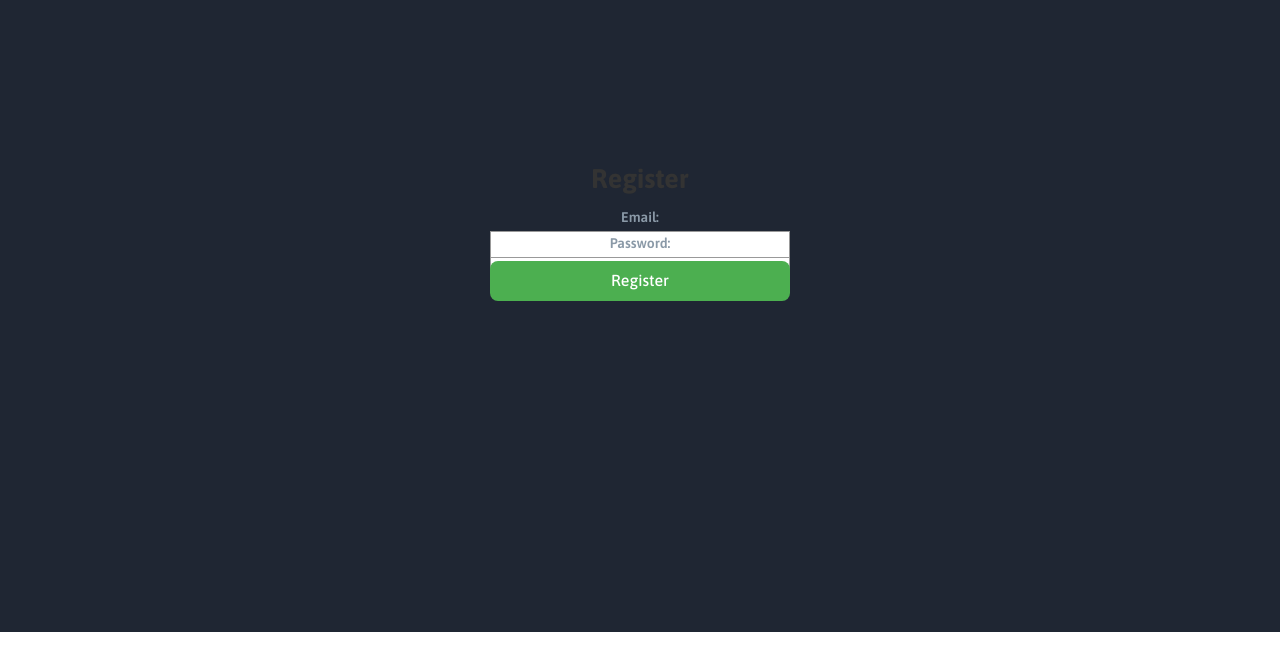
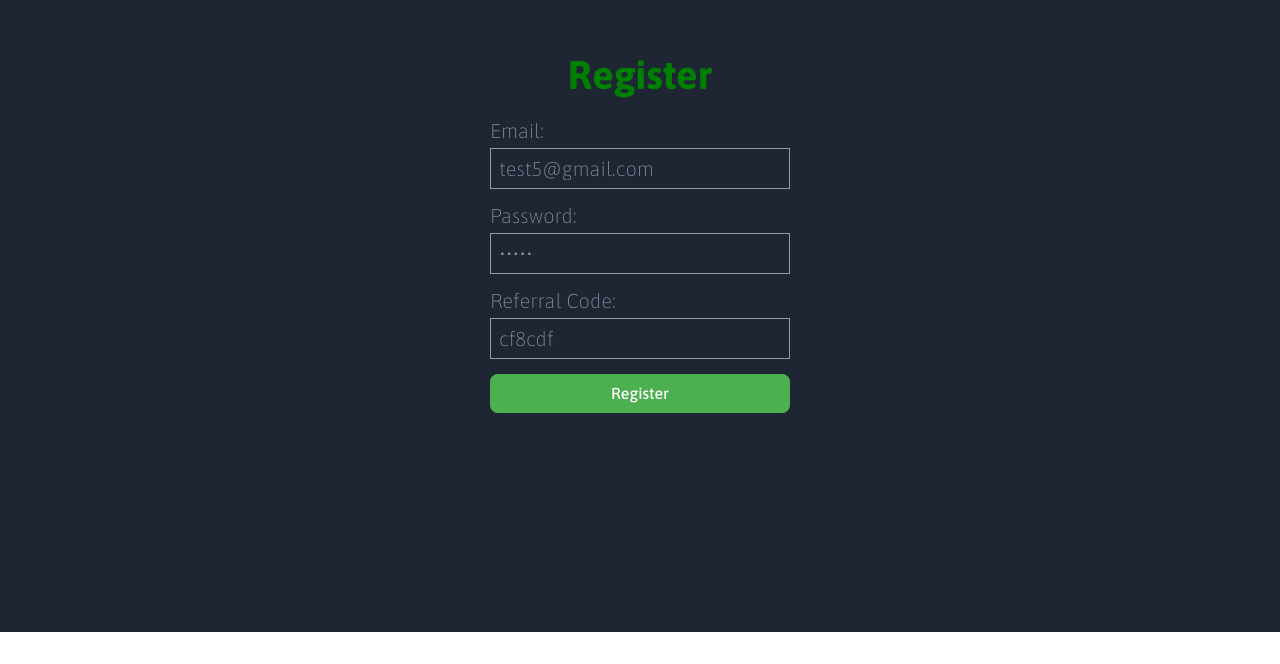
Before and after one commit to mysticsobindra/Sara-ClientSide, a React (Vite) app: page /register in a window 1280 px wide. Shown: the part 168-832 px from the top of the page. Built offline with nearby package versions, Linux system fonts and the light colour scheme.

Commit message:
add login and registration components with form handling and styling; include axios for API requests

```diff
--- a/package.json
+++ b/package.json
@@ -10,6 +10,7 @@
     "preview": "vite preview"
   },
   "dependencies": {
+    "axios": "^1.8.1",
     "react": "^19.0.0",
     "react-dom": "^19.0.0",
     "react-router-dom": "^7.2.0"
--- /dev/null
+++ b/src/components/css/login.css
@@ -0,0 +1,44 @@
+.login-form-container {
+    display: flex;
+    flex-direction: column;
+    height: fit-content;
+    width: 300px;
+    padding: 20px;
+    border: 1px solid #444141;
+    border-radius: 5px;
+    font-size: 20px;
+}
+
+.login-form-label {
+    text-align: left;
+    font-size: 20px;
+    font-weight: lighter;
+    margin-bottom: 10px;
+    height: fit-content;
+}
+
+.login-form-input {
+    width: 100%;
+    padding: 8px;
+    margin-top: 3px;
+    border: #444141;
+    color: rgb(164, 172, 179);
+    background-color: transparent;
+    outline: none;
+    padding:3em;
+    border-radius: 10px;
+    margin-bottom: 10px;
+}
+
+.login-form-input-password {
+    margin-bottom: 20px;
+}
+
+.login-form-button {
+    padding: 10px;
+    background-color: #007BFF;
+    color: white;
+    border: none;
+    outline:none;
+    border-radius: 5px;
+}
--- a/src/components/pages/Login.tsx
+++ b/src/components/pages/Login.tsx
@@ -1,37 +1,58 @@
-import React, { useState } from 'react';
+import React, { useState } from "react";
+import "../css/login.css";
+import axios from "axios";
 
 const Login: React.FC = () => {
-    const [email, setEmail] = useState('');
-    const [password, setPassword] = useState('');
+  const [email, setEmail] = useState("test1@gmail.com");
+  const [password, setPassword] = useState("test1");
 
   const handleSubmit = (e: React.FormEvent) => {
     e.preventDefault();
-        console.log('Email:', email);
-        console.log('Password:', password);
+    console.log("Email:", email);
+    console.log("Password:", password);
+    axios
+      .post(
+        "http://localhost:3000/login",
+        {
+          email: email,
+          password: password,
+        },
+        {
+          headers: {
+            "Content-Type": "application/json",
+          },
+        }
+      )
+      .then((response) => {
+        console.log("Login successful:", response.data);
+      })
+      .catch((error) => {
+        console.error("There was an error logging in:", error);
+      });
   };
 
   return (
-        <div style={{ display: 'flex', justifyContent: 'center', alignItems: 'center', height: '100vh' }}>
-            <form onSubmit={handleSubmit} style={{ display: 'flex', flexDirection: 'column', width: '300px' }}>
-                <label style={{ marginBottom: '10px' }}>
+    <div>
+      <form onSubmit={handleSubmit} className="login-form-container">
+        <label className="login-form-label">
           Email:
           <input
             type="email"
             value={email}
             onChange={(e) => setEmail(e.target.value)}
-                        style={{ width: '100%', padding: '8px', marginBottom: '10px' }}
+            className="login-form-input"
           />
         </label>
-                <label style={{ marginBottom: '10px' }}>
+        <label className="login-form-label">
           Password:
           <input
             type="password"
             value={password}
             onChange={(e) => setPassword(e.target.value)}
-                        style={{ width: '100%', padding: '8px', marginBottom: '20px' }}
+            className="login-form-input login-form-input-password"
           />
         </label>
-                <button type="submit" style={{ padding: '10px', backgroundColor: '#007BFF', color: 'white', border: 'none', borderRadius: '5px' }}>
+        <button type="submit" className="login-form-button">
           Login
         </button>
       </form>
--- a/src/components/pages/Register.tsx
+++ b/src/components/pages/Register.tsx
@@ -1,41 +1,138 @@
-import  { useState } from 'react';
+import axios from "axios";
+import { useState } from "react";
 
 const Register = () => {
-    const [email, setEmail] = useState('');
-    const [password, setPassword] = useState('');
+  const [email, setEmail] = useState("test5@gmail.com");
+  const [password, setPassword] = useState("test5");
+  const [referralCode, setreferralCode] = useState("cf8cdf");
 
   const handleSubmit = (e: React.FormEvent<HTMLFormElement>) => {
     e.preventDefault();
-
-        console.log('Email:', email);
-        console.log('Password:', password);
+    console.log("Email:", email);
+    console.log("Password:", password);
+    console.log("Referral", referralCode);
+    axios
+      .post(
+        `http://localhost:3000/register?referralCode=${referralCode}`,
+        {
+          email: email,
+          password: password,
+        },
+        {
+          headers: {
+            "Content-Type": "application/json",
+          },
+        }
+      )
+      .then((response) => {
+        console.log("Login successful:", response.data);
+      })
+      .catch((error) => {
+        console.error("There was an error logging in:", error);
+      });
   };
 
   return (
-        <div style={{ display: 'flex', justifyContent: 'center', alignItems: 'center', height: '100vh' }}>
-            <form onSubmit={handleSubmit} style={{ display: 'flex', flexDirection: 'column', width: '300px' }}>
-                <h2 style={{ textAlign: 'center' }}>Register</h2>
-                <label style={{ marginBottom: '10px' }}>
+    <div
+      style={{
+        display: "flex",
+        flexDirection: "column",
+        justifyContent: "center",
+        alignItems: "center",
+        height: "100vh",
+      }}
+    >
+      <h2 style={{ textAlign: "center", color: "green", fontSize: "40px" }}>
+        Register
+      </h2>
+      <form
+        onSubmit={handleSubmit}
+        style={{
+          textAlign: "left",
+          display: "flex",
+          flexDirection: "column",
+          width: "300px",
+        }}
+      >
+        <label
+          style={{
+            outline: "none",
+            fontWeight: "lighter",
+            fontSize: "20px",
+            height: "fit-content",
+            marginBottom: "10px",
+          }}
+        >
           Email:
           <input
             type="email"
             value={email}
             onChange={(e) => setEmail(e.target.value)}
-                        style={{ width: '100%', padding: '8px', margin: '5px 0' }}
+            style={{
+              backgroundColor: "transparent",
+              width: "100%",
+              padding: "8px",
+              margin: "5px 0",
+            }}
             required
           />
         </label>
-                <label style={{ marginBottom: '10px' }}>
+        <label
+          style={{
+            outline: "none",
+            fontWeight: "lighter",
+            fontSize: "20px",
+            height: "fit-content",
+            marginBottom: "10px",
+          }}
+        >
           Password:
           <input
             type="password"
             value={password}
             onChange={(e) => setPassword(e.target.value)}
-                        style={{ width: '100%', padding: '8px', margin: '5px 0' }}
+            style={{
+              backgroundColor: "transparent",
+              width: "100%",
+              padding: "8px",
+              margin: "5px 0",
+            }}
             required
           />
         </label>
-                <button type="submit" style={{ padding: '10px', backgroundColor: '#4CAF50', color: 'white', border: 'none', cursor: 'pointer' }}>
+        <label
+          style={{
+            outline: "none",
+            fontWeight: "lighter",
+            fontSize: "20px",
+            height: "fit-content",
+            marginBottom: "10px",
+          }}
+        >
+          Referral Code:
+          <input
+            type="text"
+            value={referralCode}
+            onChange={(e) => setreferralCode(e.target.value)}
+            style={{
+              backgroundColor: "transparent",
+              width: "100%",
+              padding: "8px",
+              margin: "5px 0",
+            }}
+            required
+          />
+        </label>
+        <button
+          type="submit"
+          style={{
+            padding: "10px",
+            backgroundColor: "#4CAF50",
+            color: "white",
+            border: "none",
+            cursor: "pointer",
+          }}
+        >
           Register
         </button>
       </form>
--- a/src/components/pages/home.tsx
+++ b/src/components/pages/home.tsx
@@ -9,7 +9,7 @@ const Home: React.FC = () => {
   return (
     <>
       <main
-        style={{ border: "3px solid white" }}>
+        style={{ width: "100vw", border: "3px solid white" }}>
         <div
           className="wrapper d-flex"
         >
```
Also changed, not shown: src/components/css/register.css (added), 1 other file (tests, documents, lock files or other folders). Lines whose indentation alone changed are shown as unchanged.
